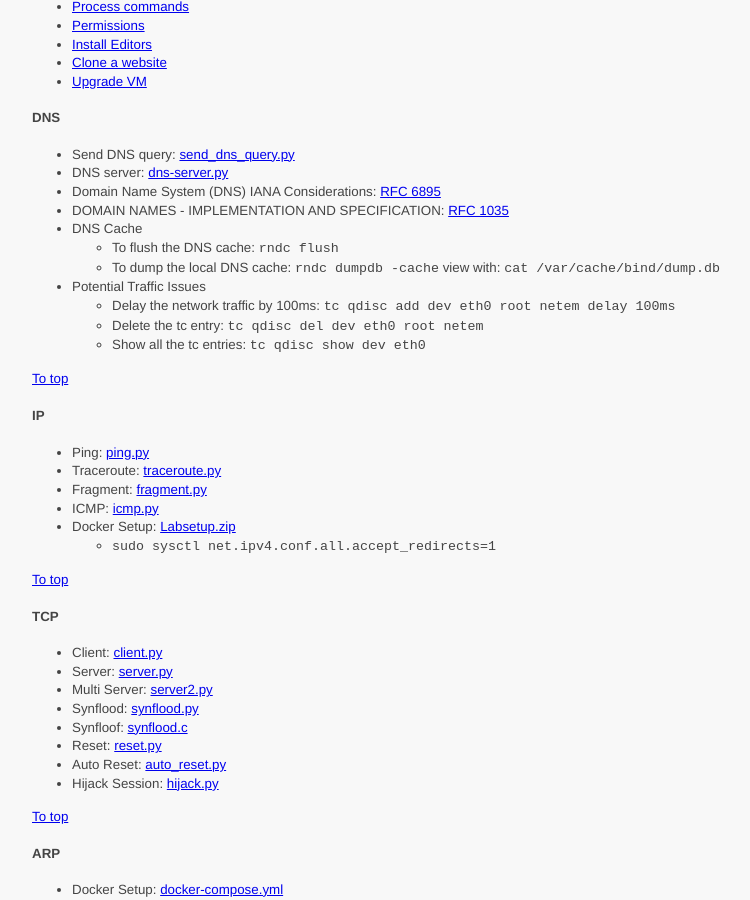
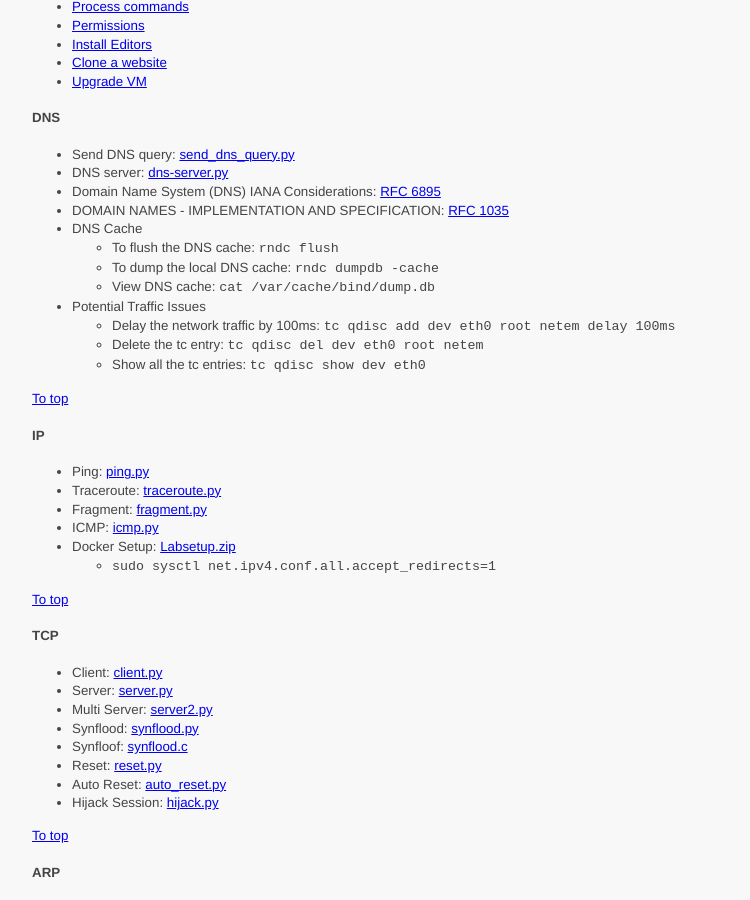
Before and after one commit to ycpcs/cs335-spring2023, a Jekyll site: the page built from notes/index.md, in a window 1280 px wide and 900 px high, scrolled down 317 px. Shown: the whole window, without its empty margins (68-818 px from the left). Built offline with Jekyll 4.4.1, drawn with Linux system fonts in a browser that asks for light colours.

Commit message:
split commands

````diff
--- a/notes/index.md
+++ b/notes/index.md
@@ -30,7 +30,8 @@ This page contains notes and code snippets regularly used in class.
 - DOMAIN NAMES - IMPLEMENTATION AND SPECIFICATION: [RFC 1035](https://tools.ietf.org/html/rfc1035)
 - DNS Cache
   - To flush the DNS cache: ```rndc flush```
-  - To dump the local DNS cache: ```rndc dumpdb -cache``` view with: ```cat /var/cache/bind/dump.db```
+  - To dump the local DNS cache: ```rndc dumpdb -cache```
+  - View DNS cache: ```cat /var/cache/bind/dump.db```
 - Potential Traffic Issues
   - Delay the network traffic by 100ms: ```tc qdisc add dev eth0 root netem delay 100ms```
   - Delete the tc entry: ```tc qdisc del dev eth0 root netem```
````
